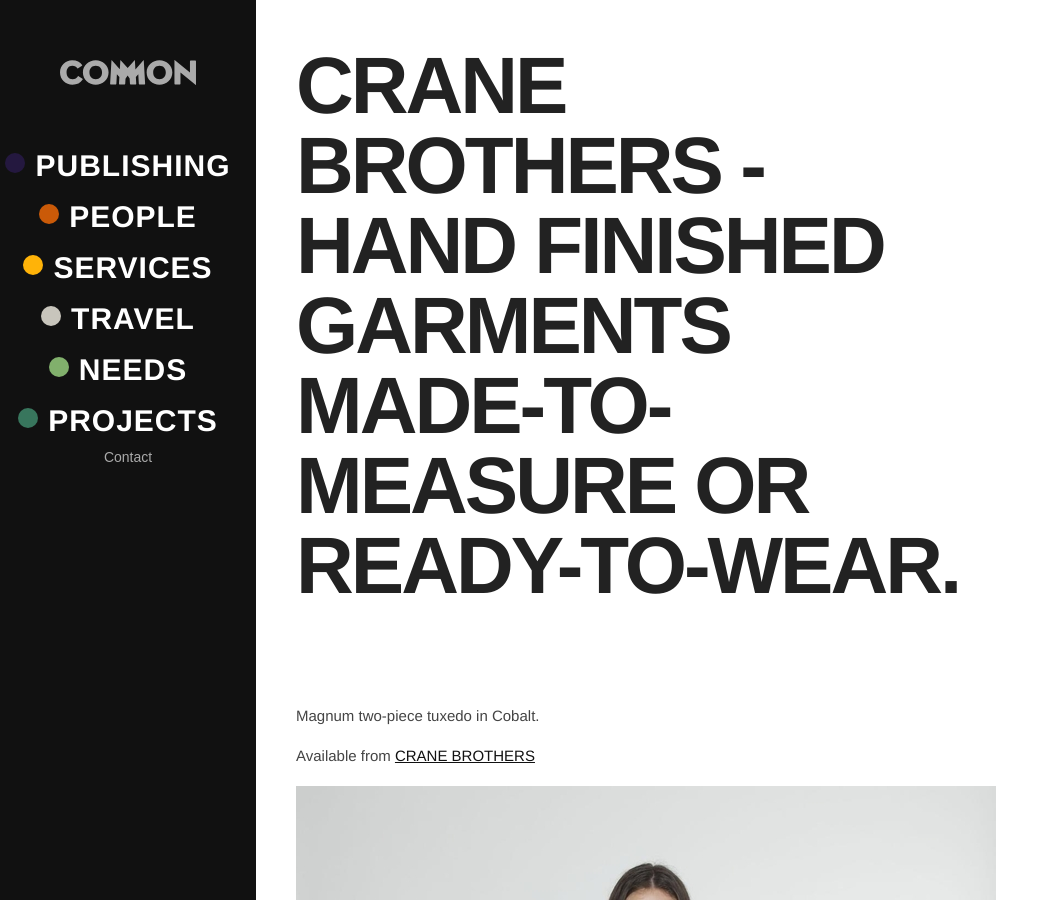
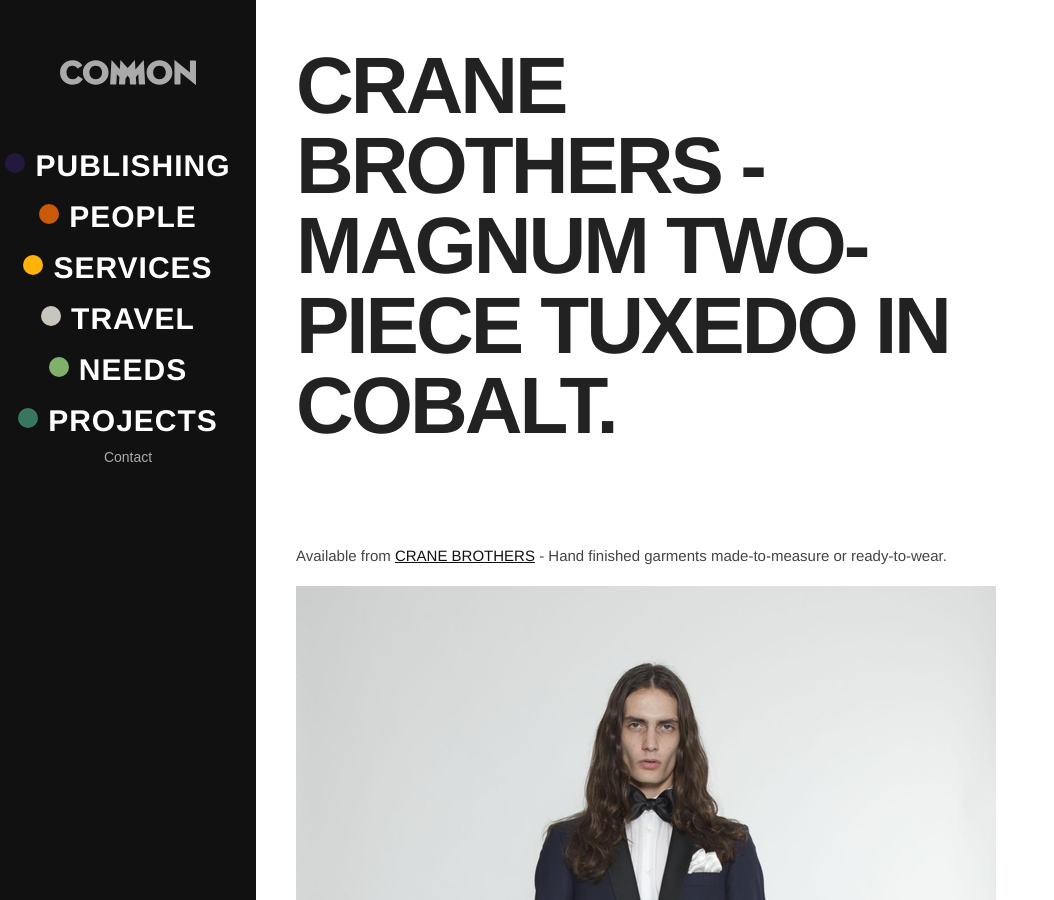
Before and after one commit to studiomattsmith/studiomattsmith.github.io, a Jekyll site: the page built from _posts/2013-12-11-NEEDStux.md, in a window 1280 px wide and 900 px high. Shown: the whole window, without its empty margins (0-1054 px from the left). Built offline with Jekyll 4.4.1, drawn with Linux system fonts in a browser that asks for light colours.

Commit message:
tux tweak

```diff
--- a/_posts/2013-12-11-NEEDStux.md
+++ b/_posts/2013-12-11-NEEDStux.md
@@ -8,10 +8,8 @@
 orientation: portrait
 ---
 
-# CRANE BROTHERS - Hand finished garments made-to-measure or ready-to-wear.
+# CRANE BROTHERS - Magnum two-piece tuxedo in Cobalt.
 
-Magnum two-piece tuxedo in Cobalt.
-
-Available from <a href="http://crane-brothers.com/suits/" target="_blank">CRANE BROTHERS</a>
+Available from <a href="http://crane-brothers.com/suits/" target="_blank">CRANE BROTHERS</a> - Hand finished garments made-to-measure or ready-to-wear.
 
 ![](/assets/images/needs/tuxedo.jpg)
```
